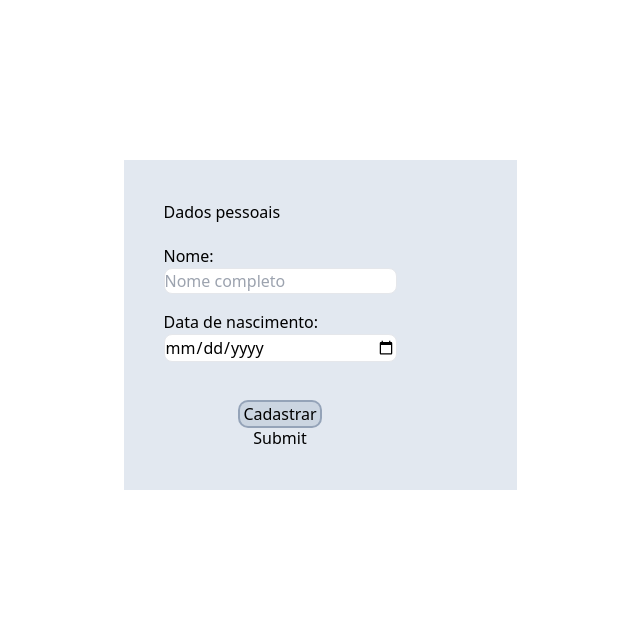
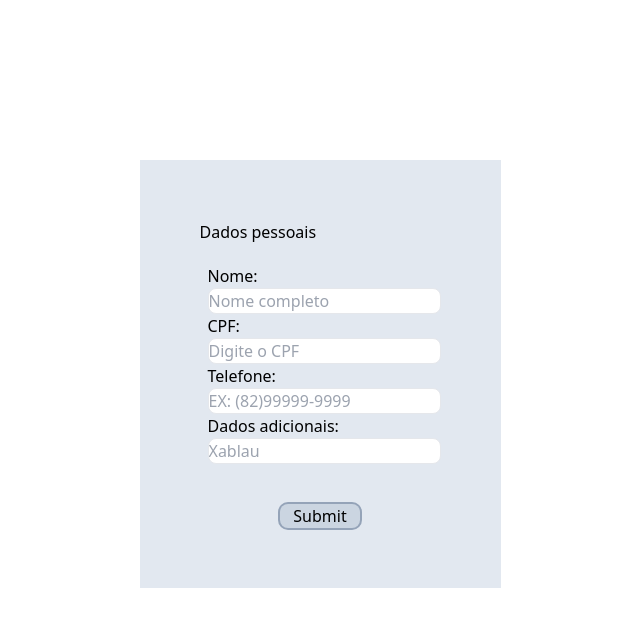
Before and after one commit to pllsg96/consultas-ja, a React (Vite) app in the folder consultas-ja/: page /cadastro in a window 1280 px wide. Shown: the top 626 px of the page, without its empty margins (320-960 px from the left). Built offline with nearby package versions, Linux system fonts and the light colour scheme.

Commit message:
feat: criando um objeto a partir do preenchimento do formulário

```diff
--- a/consultas-ja/src/pages/Cadastro.jsx
+++ b/consultas-ja/src/pages/Cadastro.jsx
@@ -9,30 +9,32 @@ const CadastroProvider = () => {
 
     const navigate = useNavigate();
 
-    // Dados pessoais
-    // const [nomeCadastro, setNomeCadastro] = useState('')
-    // const [nascimentoCadastro, setNascimentoCadastro] = useState('')
-    // const [emailCadastro, setEmailCadastro] = useState('')
-    // const [telefoneCadastro, setTelefoneCadastro] = useState('')
-
-    // Endereço
-    // const [estadoCadastro, setEstadoCadastro] = useState('')
-    // const [cidadeCadastro, setCidadeCadastro] = useState('')
-    // const [ruaCadastro, setRuaCadastro] = useState('')
-    // const [numeroCadastro, setNumeroCadastro] = useState('')
-    // const [complementoCadastro, setComplementoCadastro] = useState('')
 
   const {
       nomeCadastro,
       setNomeCadastro
   } = useContext(AppContext);
 
+  class Cadastro {
+    constructor(nome, cpf, telefone, dados_adicionais) {
+        this.nome = nome
+        this.cpf = cpf
+        this.telefone = telefone
+        this.dados_adicionais = dados_adicionais
+    }
+  }
+
+    function debug() {
+        const cadastro = new Cadastro(nomeCadastro[nome], nomeCadastro[cpf], nomeCadastro[telefone], nomeCadastro[dados_adicionais])
+        console.log(cadastro)
+    }
+
     return (
 
             <div
-            className='flex flex-col pr-20'
+            className='flex flex-col p-5'
             >
-                <form className="space-y-4">
+                <form className="space-x-2">
                     {/* <fieldset> */}
                         <legend className="mb-5">Dados pessoais </legend>
 
@@ -47,144 +49,51 @@ const CadastroProvider = () => {
                             className="rounded-lg border focus:outline-none focus:ring-2 focus:ring-slate-400"
                             onChange={(event) => setNomeCadastro({'nome': event.target.value})}/>
                         </p>
-                         <p className="flex flex-col mt-2">
-                            <label htmlFor="data_nascimento" className="mr-1">Data de nascimento:</label>
+
+                        <p className="flex flex-col ">
+                            <label htmlFor="cpf" className="mr-1">CPF:</label>
                             <input
-                            id="data_nascimento"
-                            type="date"
-                            name="data_nascimento"
-                            value={nomeCadastro.nascimento}
-                            className="rounded-lg border  focus:outline-none focus:ring-2 focus:ring-slate-400"
-                            onChange={(event) => setNomeCadastro({...nomeCadastro, 'nascimento': event.target.value})}/>
+                            id="cpf"
+                            type="text"
+                            name="cpf_usuario"
+                            placeholder="Digite o CPF"
+                            value={nomeCadastro.cpf}
+                            className="rounded-lg border focus:outline-none focus:ring-2 focus:ring-slate-400"
+                            onChange={(event) => setNomeCadastro({...nomeCadastro,'cpf': event.target.value})}/>
                         </p>
 
-                       {/* <p className="flex flex-col mt-2">
-                            <label htmlFor="email" className="mr-1">E-mail:</label>
+                        <p className="flex flex-col ">
+                            <label htmlFor="telefoe" className="mr-1">Telefone:</label>
                             <input
-                            id="email"
+                            id="telefone"
                             type="text"
-                            name="email_usuario"
-                            value={emailCadastro}
-                            placeholder="E-mail"
-                            className="rounded-lg border  focus:outline-none focus:ring-2 focus:ring-slate-400"
-                            onChange={(event) => setEmailCadastro(event.target.value)}/>
+                            name="telefone_usuario"
+                            placeholder="EX: (82)99999-9999"
+                            value={nomeCadastro.telefone}
+                            className="rounded-lg border focus:outline-none focus:ring-2 focus:ring-slate-400"
+                            onChange={(event) => setNomeCadastro({...nomeCadastro,'telefone': event.target.value})}/>
                         </p>
 
-                        <p className="flex flex-col mt-2">
-                            <label htmlFor="telefone" className="mr-1">Telefone:</label>
+                        <p className="flex flex-col ">
+                            <label htmlFor="dados_adicionais" className="mr-1">Dados adicionais:</label>
                             <input
-                            id="telefone"
-                            type="tel"
-                            name="telefone_usuario"
-                            value={telefoneCadastro}
-                            placeholder="(XX)9XXXX-XXXX"
-                            className="rounded-lg border  focus:outline-none focus:ring-2 focus:ring-slate-400"
-                            onChange={(event) => setTelefoneCadastro(event.target.value)}/>
-                        </p>
-                    </fieldset>
-
-                    <fieldset>
-                        <legend className="mb-5 mt-8">Endereço</legend>
-
-                        <p className="flex flex-col ">
-                            <label htmlFor="estado" className="mr-1">Estado:</label>
-                            <select
-                            id="estado"
-                            name="estado"
-                            value={estadoCadastro}
-                            className="rounded-lg border focus:outline-none focus:ring-2 focus:ring-slate-400 bg-white"
-                            onChange={(event) => setEstadoCadastro(event.target.value)}>
-
-                                <option value="">Selecione...</option>
-                                <option value="Acre">Acre</option>
-                                <option value="Alagoas">Alagoas</option>
-                                <option value="Amapá">Amapá</option>
-                                <option value="Amazonas">Amazonas</option>
-                                <option value="Bahía">Bahía</option>
-                                <option value="Ceará">Ceará</option>
-                                <option value="Distrito Federal">Distrito Federal</option>
-                                <option value="Espirito Santo">Espirito Santo</option>
-                                <option value="Goiás">Goiás</option>
-                                <option value="Maranhão">Maranhão</option>
-                                <option value="Mato Grosso">Mato Grosso</option>
-                                <option value="Mato Grosso do Sul">Mato Grosso do Sul</option>
-                                <option value="Minas Gerais">Minas Gerais</option>
-                                <option value="Pará">Pará</option>
-                                <option value="Paraíba">Paraíba</option>
-                                <option value="Paraná">Paraná</option>
-                                <option value="Pernambuco">Pernambuco</option>
-                                <option value="Piauí">Piauí</option>
-                                <option value="Rio de Janeiro">Rio de Janeiro</option>
-                                <option value="Rio Grande do Norte">Rio Grande do Norte</option>
-                                <option value="Rio Grande do Sul">Rio Grande do Sul</option>
-                                <option value="Rondônia">Rondônia</option>
-                                <option value="Roraima">Roraima</option>
-                                <option value="Santa Catarina">Santa Catarina</option>
-                                <option value="São Paulo">São Paulo</option>
-                                <option value="Sergipe">Sergipe</option>
-                                <option value="Tocantins">Tocantins</option>
-
-                            </select>
+                            id="dados_adicionais"
+                            type="text"
+                            name="dados_adicionais"
+                            placeholder="Xablau"
+                            value={nomeCadastro.dados_adicionais}
+                            className="rounded-lg border focus:outline-none focus:ring-2 focus:ring-slate-400"
+                            onChange={(event) => setNomeCadastro({...nomeCadastro,'dados_adicionais': event.target.value})}/>
                         </p>
 
-                        <p className="flex flex-col mt-2">
-                            <label htmlFor="cidade" className="mr-1">Cidade:</label>
-                            <input
-                            id="cidade"
-                            type="text"
-                            name="cidade"
-                            value={cidadeCadastro}
-                            placeholder="Ex: Maceió"
-                            className="rounded-lg border focus:outline-none focus:ring-2 focus:ring-slate-400"
-                            onChange={(event) => setCidadeCadastro(event.target.value)}/>
-                        </p>
-
-                        <p className="flex flex-col mt-2">
-                            <label htmlFor="rua" className="mr-1">Rua:</label>
-                            <input
-                            id="rua"
-                            type="text"
-                            name="rua"
-                            value={ruaCadastro}
-                            placeholder="Ex.: Av. Getúlio Vargas"
-                            className="rounded-lg border  focus:outline-none focus:ring-2 focus:ring-slate-400"
-                            onChange={(event) => setRuaCadastro(event.target.value)}/>
-                        </p>
-
-                        <p className="flex flex-col mt-2">
-                            <label htmlFor="numero_casa" className="mr-1">Número:</label>
-                            <input
-                            id="numero_casa"
-                            type="number"
-                            name="numero_casa"
-                            value={numeroCadastro}
-                            placeholder="Ex: 366"
-                            className="rounded-lg border  focus:outline-none focus:ring-2 focus:ring-slate-400"
-                            onChange={(event) => setNumeroCadastro(event.target.value)}/>
-                        </p>
-
-                        <p className="flex flex-col mt-2">
-                            <label htmlFor="complemento_endereco" className="mr-1">Complemento:</label>
-                            <input
-                            id="complemento_endereco"
-                            type="text"
-                            name="complemento_endereco"
-                            value={complementoCadastro}
-                            placeholder="Opcional..."
-                            className="rounded-lg border  focus:outline-none focus:ring-2 focus:ring-slate-400"
-                            onChange={(event) => setComplementoCadastro(event.target.value)}/>
-                        </p>
-
-                    </fieldset> */}
                 </form>
 
-                <button
-                type="button"
+                <button type="submit"
                 className="m-auto mt-10 bg-slate-300 w-20 ring-2 ring-slate-400 rounded-lg hover:bg-slate-400 hover:ring-white"
-                onClick={() => navigate('/xablau')}>
-                    Cadastrar
-            </button>
-            <button type="submit" onClick={() => navigate('/')}>Submit</button>
+                onClick={() =>
+                    {const cadastro = new Cadastro(nomeCadastro.nome, nomeCadastro.cpf, nomeCadastro.telefone, nomeCadastro.dados_adicionais)
+                    console.log(cadastro)}}
+                    >Submit</button>
             </div>
 
         // </CadastroContext.Provider>
```
